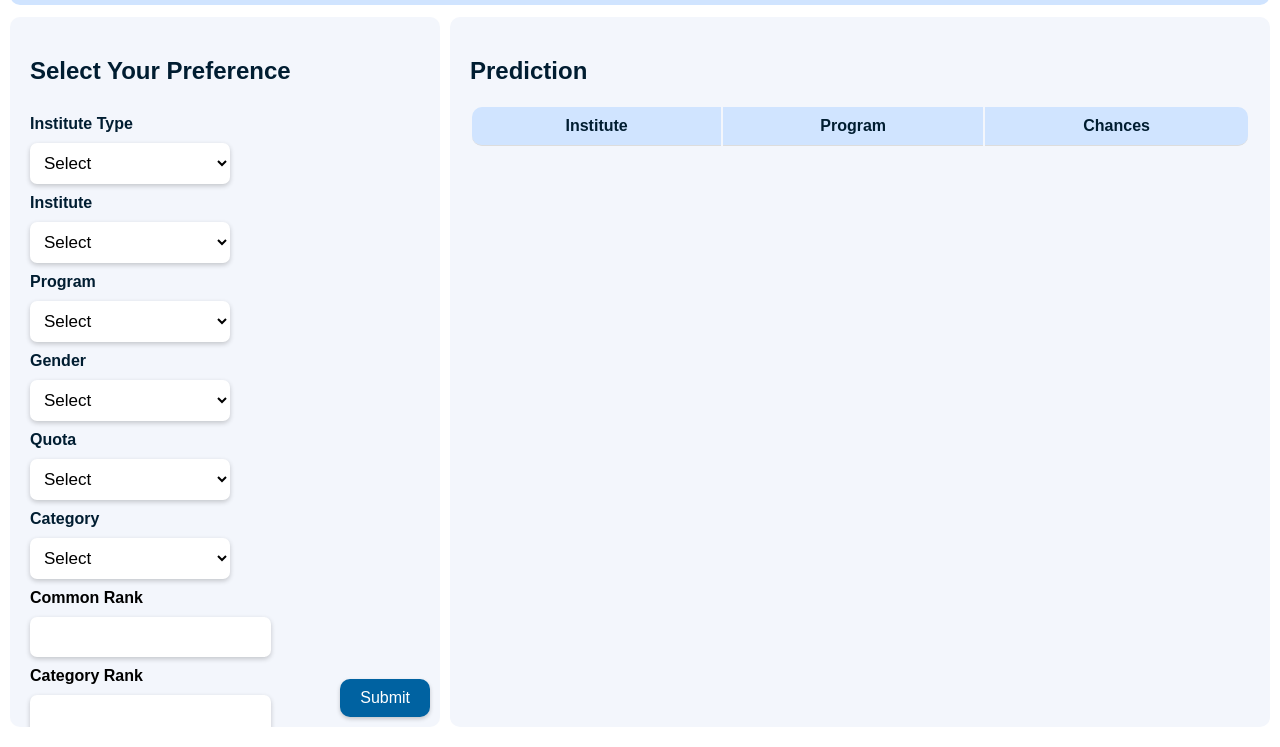
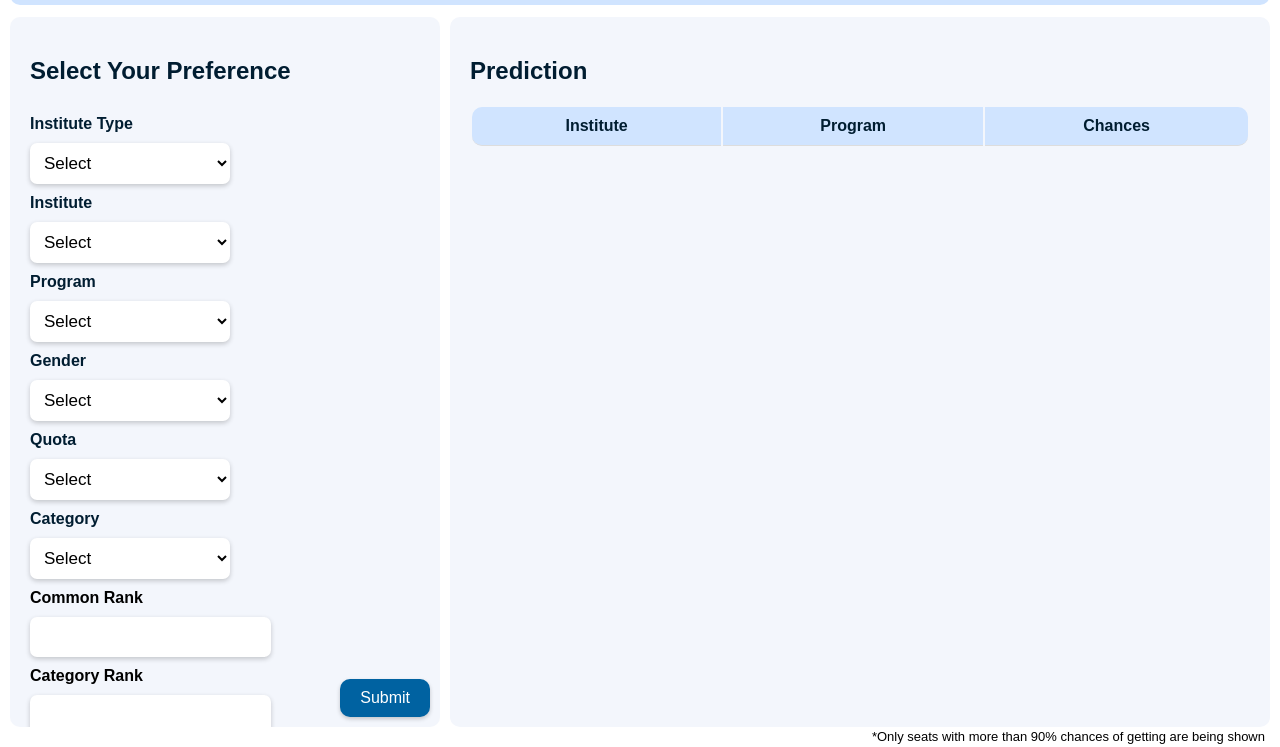
Before and after one commit to SKGEzhil/SKGEzhil-JoSAA-Helper, a website: page public/index.html in a window 1280 px wide. Shown: the part 53-800 px from the top of the page. Drawn offline with Linux system fonts and the light colour scheme.

Commit message:
Database update to latest data (2023)

```diff
--- a/public/index.html
+++ b/public/index.html
@@ -130,6 +130,8 @@
             </tbody>
         </table>
 
+        <p class="note">*Only seats with more than 90% chances of getting are being shown</p>
+
         <div class="availability" id="availability">No viable options found based on your rank.</div>
 
 
--- a/public/styles/index.css
+++ b/public/styles/index.css
@@ -410,3 +410,13 @@ option{
     from {bottom: 30px; opacity: 1;}
     to {bottom: 0; opacity: 0;}
 }
+
+.note {
+    position: fixed;
+    bottom: -10px;
+    right: 15px;
+    margin-top: 10px; /* Add margin from the bottom */
+    align-self: flex-end; /* Align the button to the right side */
+    font-size: 13px;
+
+}
```
